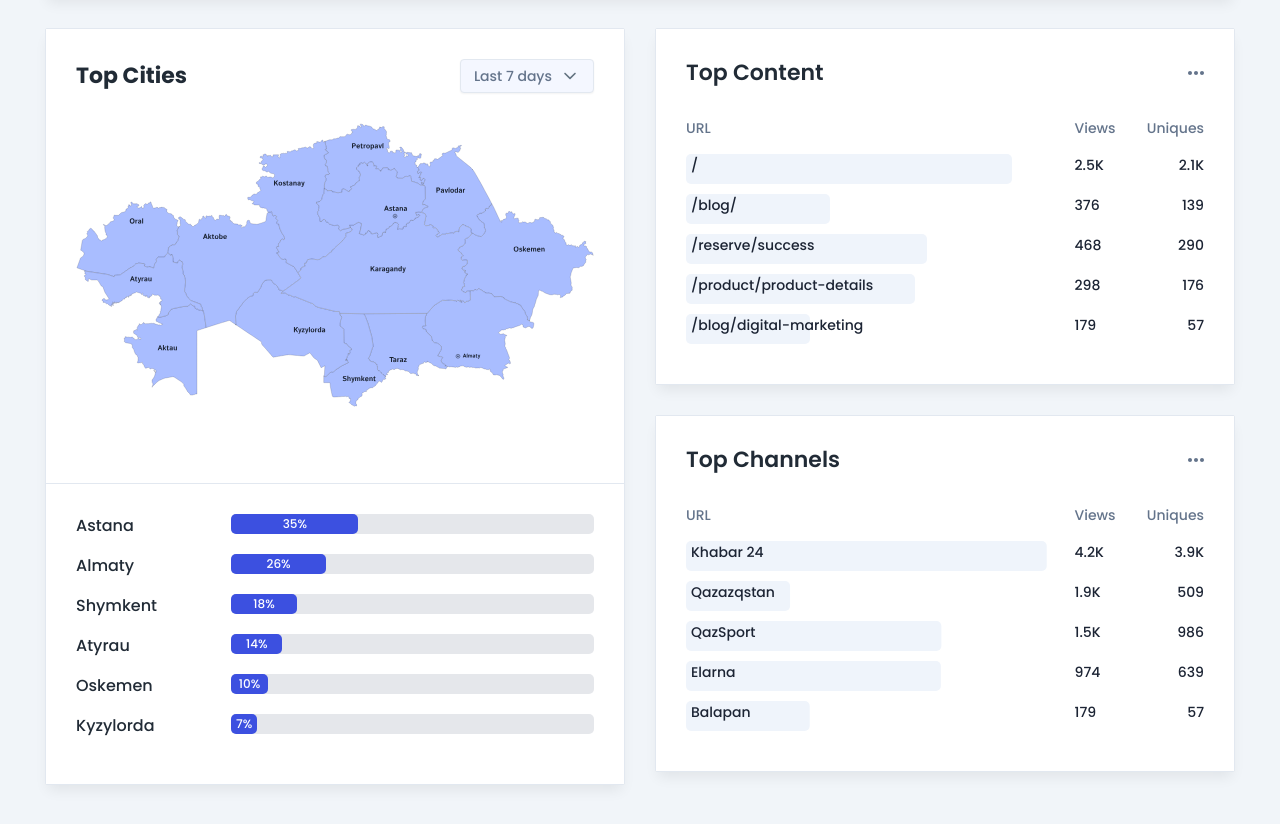
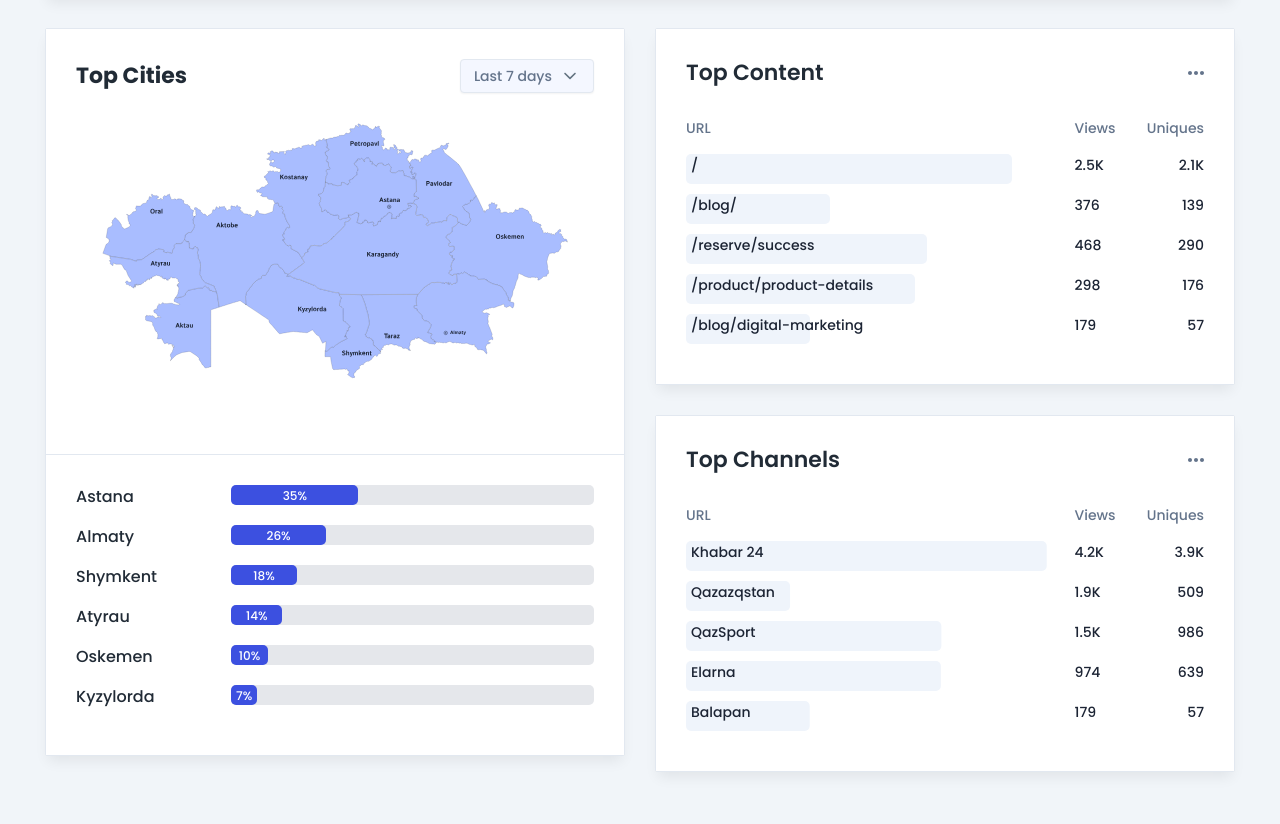
Before and after one commit to cookiestealer3114/JohnWickPage.github.io, a plain HTML site: page index.html in a window 1280 px wide. Shown: the part 948-1772 px from the top of the page. Drawn offline with nearby package versions, Linux system fonts and the light colour scheme.

Commit message:
reduced the size of kazakhstan map

```diff
--- a/index.html
+++ b/index.html
@@ -118,7 +118,7 @@
                 <div class="kazakhstan_map_box">
                   <svg
                     class="kazakhstan_map"
-                    width="100%"
+                    width="90%"
                     height="100%"
                     viewBox="0 0 572 314"
                     fill="none"
```
